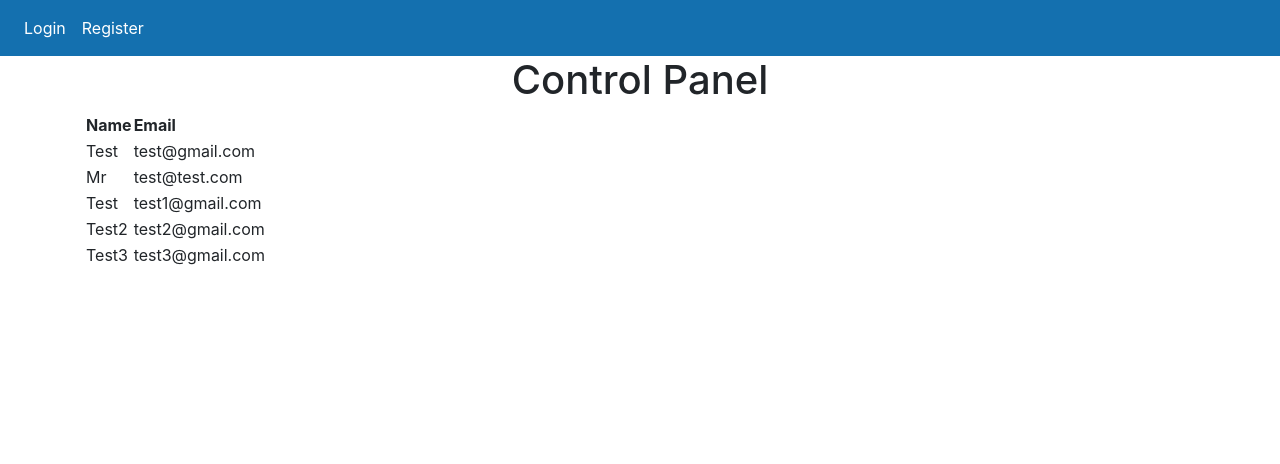
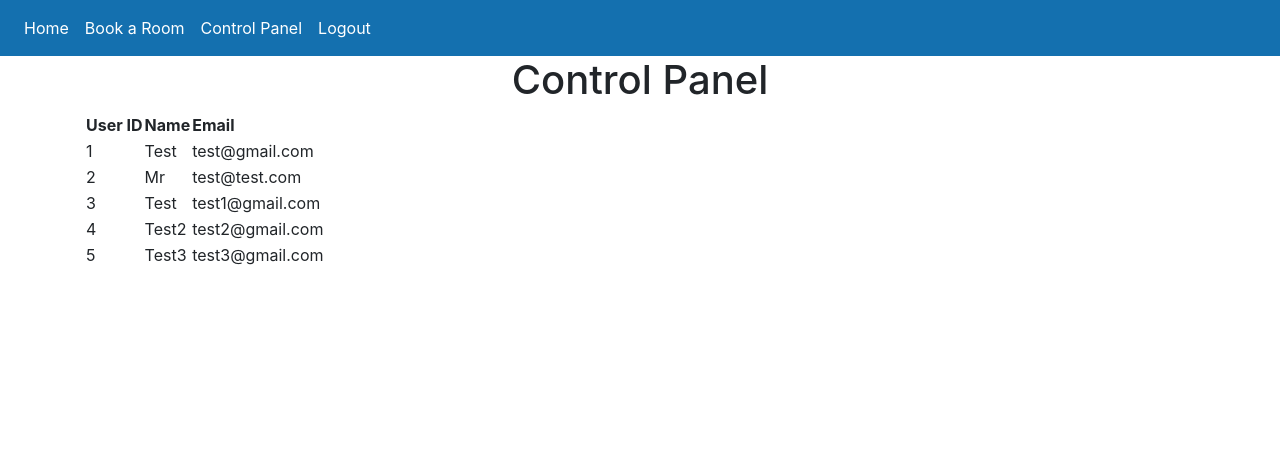
Before and after one commit to JakeCubernot/Family-Empowerment-Associates-Booking-Website, a Flask app: page /control_panel in a window 1280 px wide. Shown: the top 464 px of the page. Run offline with Flask 3, Linux system fonts and the light colour scheme; a user stored in the database is signed in; data comes from the database, SQL or seed files in the repository; some libraries are stand-ins or nearby versions.

Commit message:
Control Panel Page

```diff
--- a/website/templates/control_panel.html
+++ b/website/templates/control_panel.html
@@ -9,21 +9,23 @@
       <table>
          <thead>
             <tr>
+                <th>User ID</th>
                <th>Name</th>
                <th>Email</th>
             </tr>
          </thead>
 
          <tbody>
-            {% for user in user %}
+            {% for user in user1 %}
                <tr>
+                   <td>{{ user.id}}</td>
                   <td>{{ user.first_name }}</td>
                   <td>{{ user.email }}</td>
                </tr>
             {% endfor %}
          </tbody>
       </table>
-
+    <form action = "{{request.path }}" method =
    </body>
 </html>
 {% endblock %}
--- a/website/views.py
+++ b/website/views.py
@@ -43,5 +43,5 @@
 @views.route('/control_panel', methods=['GET', 'POST'])
 @login_required
 def control_panel():
-    user = User.query.all()
-    return render_template('control_panel.html', user=user)
+    user1 = User.query.all()
+    return render_template('control_panel.html', user=current_user,user1=user1)
```
